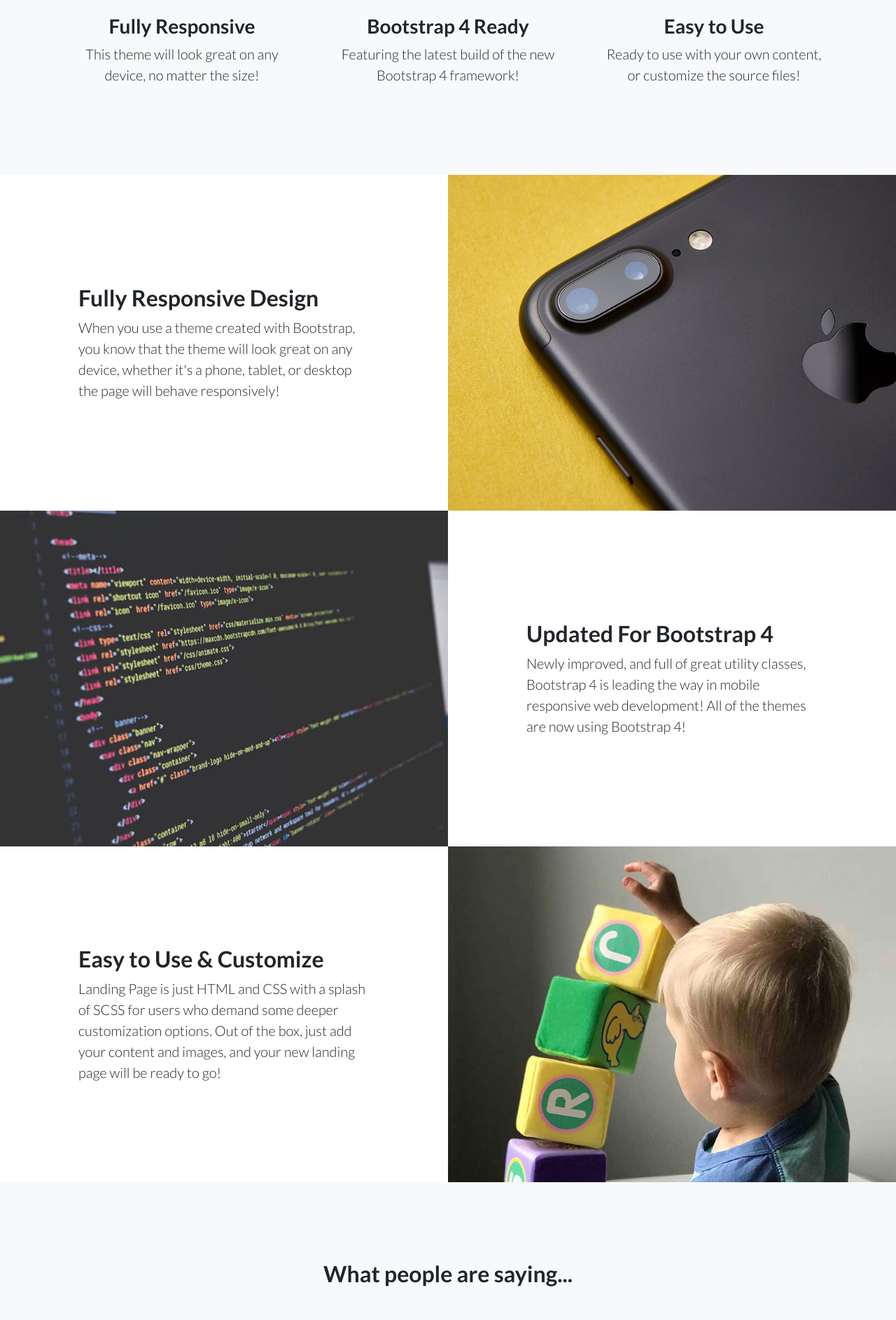
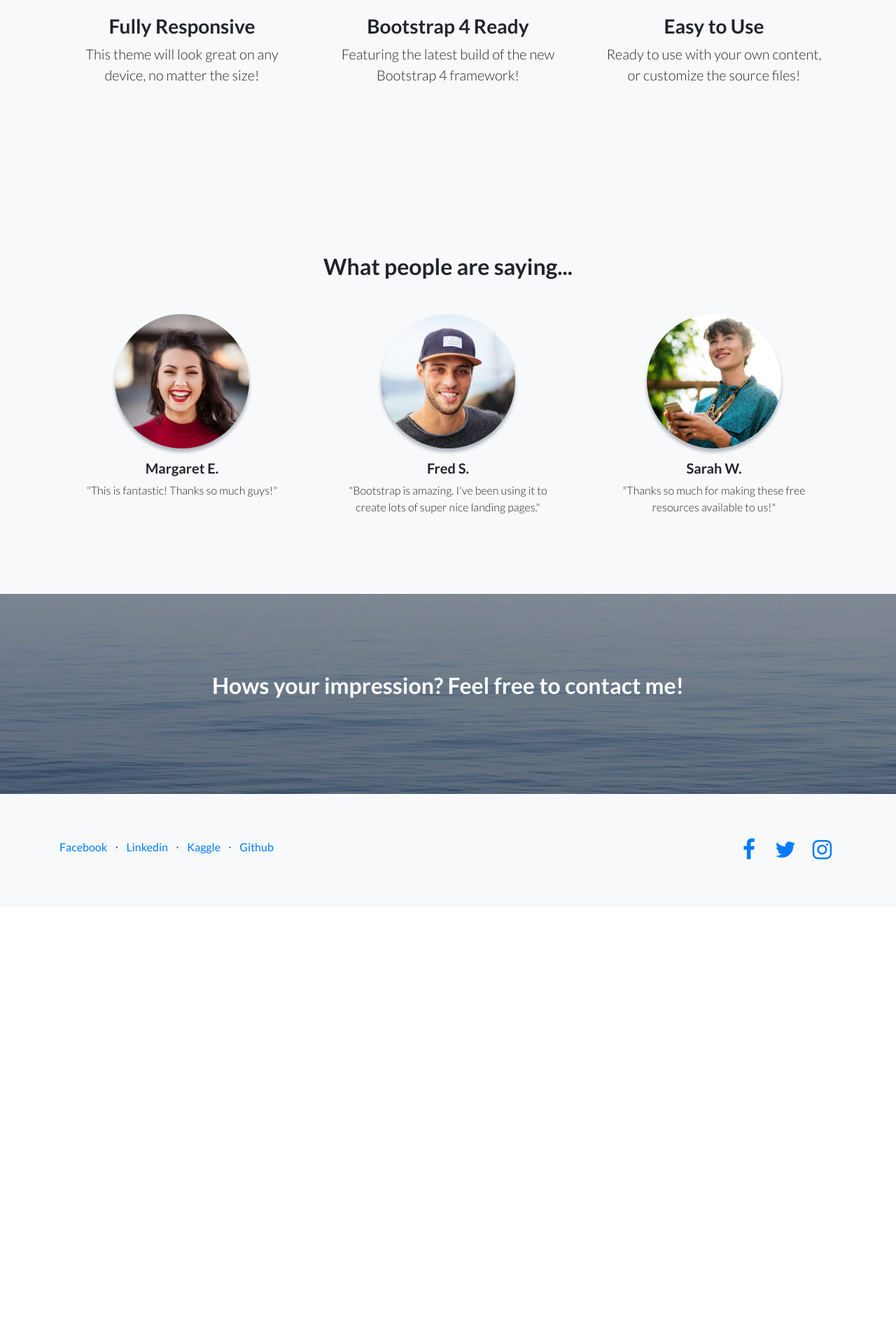
Before and after one commit to assulthoni/DjangoWithMongoDB, a Django app: page / in a window 1280 px wide. Shown: the part 749-2636 px from the top of the page at 70% size. After the commit the page ends 1978 px from the top, so only its background shows below. Run offline with Django 3.2, Linux system fonts and the light colour scheme; some libraries are stand-ins or nearby versions.

Commit message:
add new page

```diff
--- a/myblog/urls.py
+++ b/myblog/urls.py
@@ -18,5 +18,6 @@ from django.urls import path
 from . import views
 urlpatterns = [
     path('admin/', admin.site.urls),
-    path('', views.index)
+    path('', views.index),
+    path('projects/', views.projects)
 ]
--- a/myblog/views.py
+++ b/myblog/views.py
@@ -2,3 +2,7 @@ from django.shortcuts import render
 
 def index(request):
     return render(request,'index.html')
+
+
+def projects(request):
+    return render(request, 'projects.html')
--- a/templates/index.html
+++ b/templates/index.html
@@ -64,31 +64,7 @@
             </div>
         </div>
     </section>
-    <section class="showcase">
-        <div class="container-fluid p-0">
-            <div class="row no-gutters">
-                <div class="col-lg-6 order-lg-2 text-white showcase-img" style="background-image:url({% static "assets/img/bg-showcase-1.jpg" %});"><span></span></div>
-                <div class="col-lg-6 my-auto order-lg-1 showcase-text">
-                    <h2>Fully Responsive Design</h2>
-                    <p class="lead mb-0">When you use a theme created with Bootstrap, you know that the theme will look great on any device, whether it's a phone, tablet, or desktop the page will behave responsively!</p>
-                </div>
-            </div>
-            <div class="row no-gutters">
-                <div class="col-lg-6 text-white showcase-img" style="background-image:url({% static "assets/img/bg-showcase-2.jpg" %});"><span></span></div>
-                <div class="col-lg-6 my-auto order-lg-1 showcase-text">
-                    <h2>Updated For Bootstrap 4</h2>
-                    <p class="lead mb-0">Newly improved, and full of great utility classes, Bootstrap 4 is leading the way in mobile responsive web development! All of the themes are now using Bootstrap 4!</p>
-                </div>
-            </div>
-            <div class="row no-gutters">
-                <div class="col-lg-6 order-lg-2 text-white showcase-img" style="background-image:url({% static "assets/img/bg-showcase-3.jpg" %});"><span></span></div>
-                <div class="col-lg-6 my-auto order-lg-1 showcase-text">
-                    <h2>Easy to Use &amp;&nbsp;Customize</h2>
-                    <p class="lead mb-0">Landing Page is just HTML and CSS with a splash of SCSS for users who demand some deeper customization options. Out of the box, just add your content and images, and your new landing page will be ready to go!</p>
-                </div>
-            </div>
-        </div>
-    </section>
+
     <section class="testimonials text-center bg-light">
         <div class="container">
             <h2 class="mb-5">What people are saying...</h2>
@@ -131,15 +107,14 @@
             <div class="row">
                 <div class="col-lg-6 my-auto h-100 text-center text-lg-left">
                     <ul class="list-inline mb-2">
-                        <li class="list-inline-item"><a href="#">About</a></li>
+                        <li class="list-inline-item"><a href="https://www.facebook.com/a.s.sulthoni">Facebook</a></li>
                         <li class="list-inline-item"><span>⋅</span></li>
-                        <li class="list-inline-item"><a href="#">Contact</a></li>
+                        <li class="list-inline-item"><a href="https://www.linkedin.com/in/assulthoni/">Linkedin</a></li>
                         <li class="list-inline-item"><span>⋅</span></li>
-                        <li class="list-inline-item"><a href="#">Terms of &nbsp;Use</a></li>
+                        <li class="list-inline-item"><a href="https://www.kaggle.com/assulthoni">Kaggle</a></li>
                         <li class="list-inline-item"><span>⋅</span></li>
-                        <li class="list-inline-item"><a href="#">Privacy Policy</a></li>
+                        <li class="list-inline-item"><a href="https://github.com/assulthoni">Github</a></li>
                     </ul>
-                    <p class="text-muted small mb-4 mb-lg-0">© Brand 2018. All Rights Reserved.</p>
                 </div>
                 <div class="col-lg-6 my-auto h-100 text-center text-lg-right">
                     <ul class="list-inline mb-0">
--- /dev/null
+++ b/templates/projects.html
@@ -0,0 +1,5 @@
+{% extends "index.html" %}
+
+{% block contents %}
+<p>lalalalalla</p>
+{% endblock %}
```
